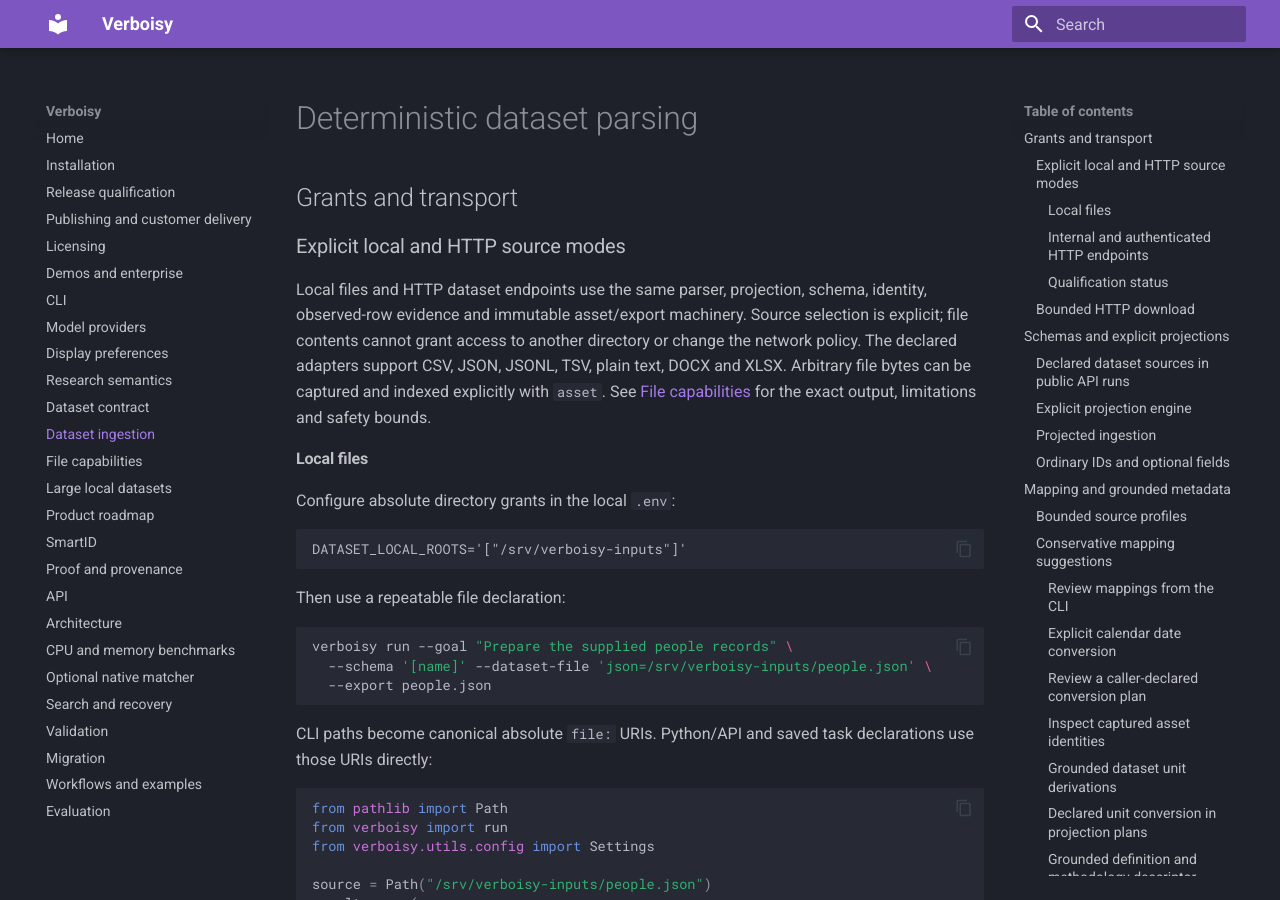
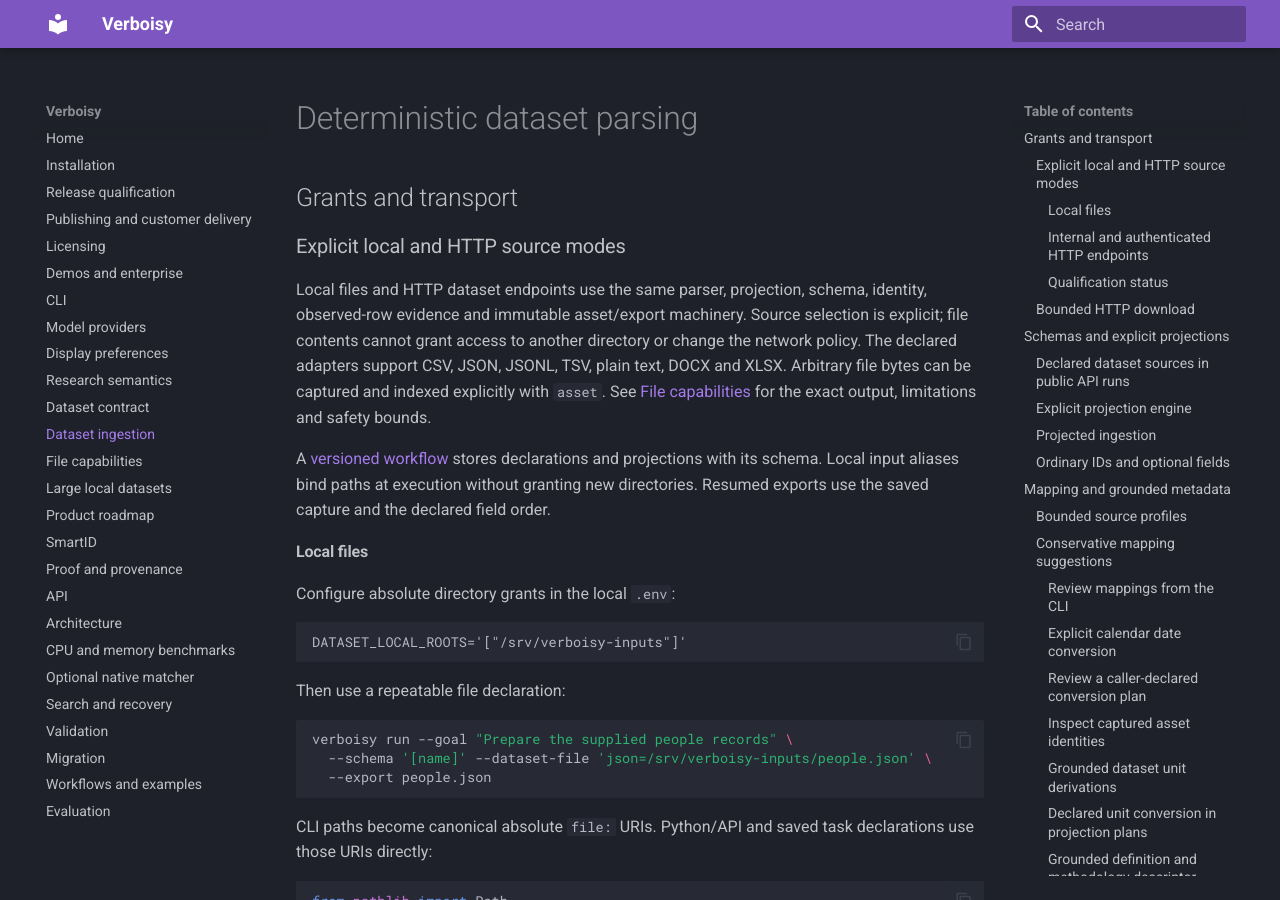
Before and after one commit to EmanueleTorrisi/verboisy, an MkDocs documentation site: the page built from docs/ingestion.md, in a window 1280 px wide and 900 px high. Built offline with MkDocs 1.6.1 and Material for MkDocs 9.7.7, drawn with Linux system fonts in a browser that asks for light colours.

Commit message:
docs(ingestion): connect input bindings to saved replay

```diff
--- a/docs/ingestion.md
+++ b/docs/ingestion.md
@@ -13,6 +13,10 @@ selection is explicit; file contents cannot grant access to another directory or
 change the network policy. The declared adapters support CSV, JSON, JSONL, TSV, plain text, DOCX and XLSX.
 Arbitrary file bytes can be captured and indexed explicitly with `asset`. See
 [File capabilities](formats.md) for the exact output, limitations and safety bounds.
+
+A [versioned workflow](cli.md#versioned-workflows) stores declarations and projections
+with its schema. Local input aliases bind paths at execution without granting new
+directories. Resumed exports use the saved capture and the declared field order.
 
 #### Local files
 
```
